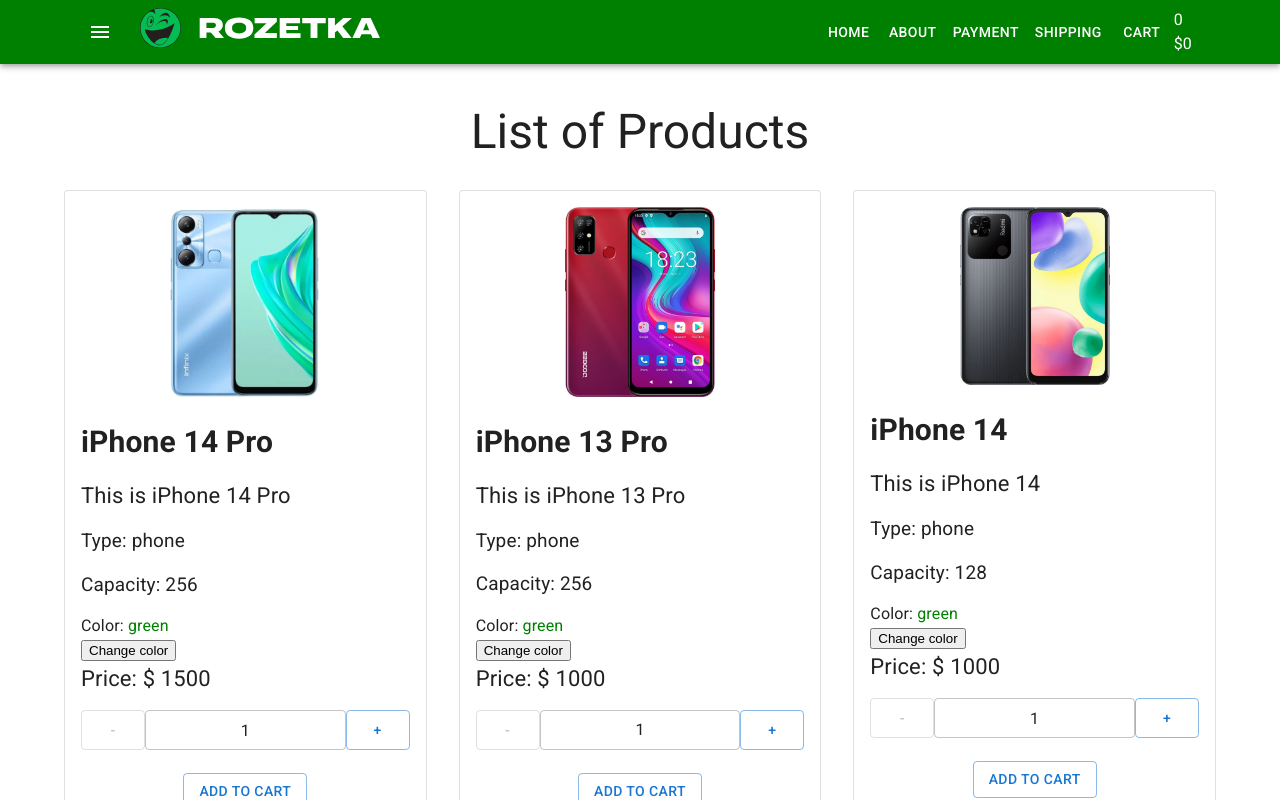
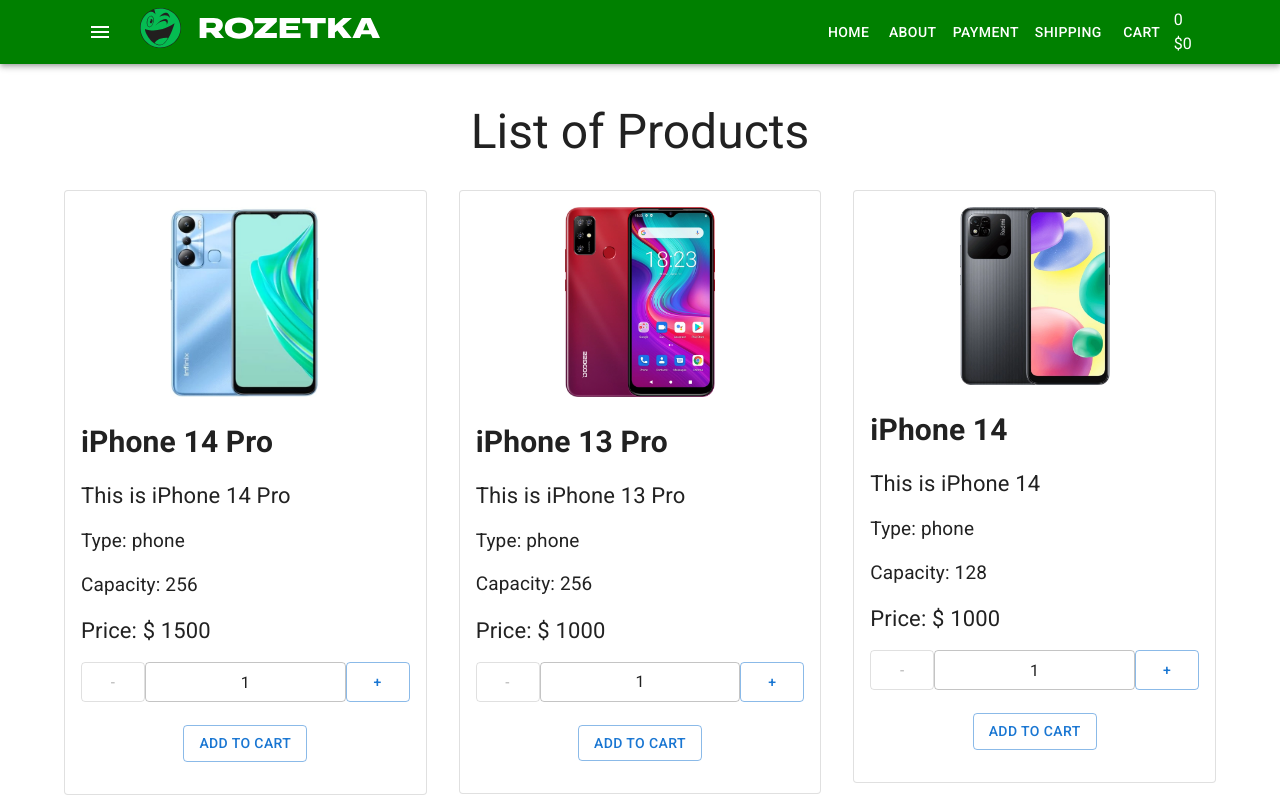
Before and after one commit to LiudmilaLushchuk/REACT-shop-project, a React (Create React App) app: page / in a window 1280 px wide. Shown: the top 800 px of the page. Built offline with nearby package versions, Linux system fonts and the light colour scheme.

Commit message:
deleted change color

```diff
--- a/src/components/Products/ProductListItem.tsx
+++ b/src/components/Products/ProductListItem.tsx
@@ -26,7 +26,6 @@
   image,
 }: Props) => {
   const [count, setCount] = useState<number>(1)
-  const [color, setColor] = useState<string>('green')
 
   const onIncrementClick = () => {
     setCount((prevState) => prevState + 1)
@@ -34,10 +33,6 @@
 
   const onDecrementClick = () => {
     setCount((prevState) => prevState - 1)
-  }
-
-  const changeColor = () => {
-    setColor((prevState) => (prevState === 'green' ? 'red' : 'green'))
   }
 
   return (
@@ -50,10 +45,6 @@
         <div className="product-description">{description}</div>
         <div className="product-features">Type: {type}</div>
         <div className="product-features">Capacity: {capacity}</div>
-        <div>
-          Color: <span className={`${color}`}>{color}</span>
-        </div>
-        <button onClick={() => changeColor()}>Change color</button>
         <div className="product-price">Price: $ {price}</div>
         <div className="product-quantity">
           <Button
```
